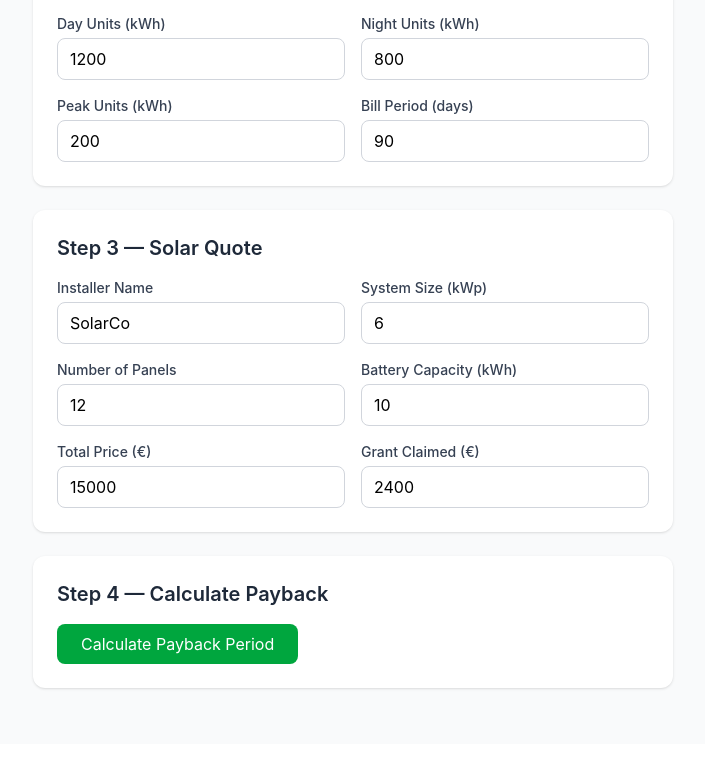
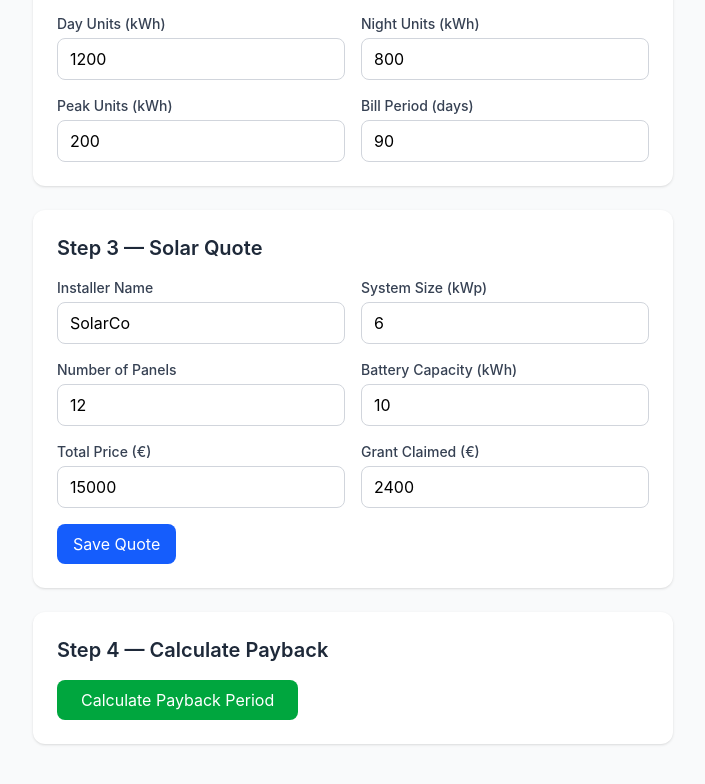
Before and after one commit to pooranc/solarsense, a React app in the folder frontend/: page / in a window 1280 px wide. Shown: the part 624-1408 px from the top of the page, without its empty margins (287-992 px from the left). Before the commit the page ends 1368 px from the top, so only its background shows below. Built offline with nearby package versions, Linux system fonts and the light colour scheme; the HTML template or start-up script is replaced by a standard one.

Commit message:
Add Save Quote button wired to database

```diff
--- a/frontend/src/App.jsx
+++ b/frontend/src/App.jsx
@@ -23,6 +23,8 @@ const [totalPrice, setTotalPrice] = useState('15000')
 const [grantAmountClaimed, setGrantAmountClaimed] = useState('2400')
 
 const [paybackResult, setPaybackResult] = useState(null)
+
+const [savedQuoteId, setSavedQuoteId] = useState(null)
 
 
 
@@ -59,6 +61,23 @@ const [paybackResult, setPaybackResult] = useState(null)
   })
   const data = await response.json()
   setPaybackResult(data)
+}
+
+const saveQuote = async () => {
+  const response = await fetch('http://localhost:8080/api/quotes', {
+    method: 'POST',
+    headers: { 'Content-Type': 'application/json' },
+    body: JSON.stringify({
+      installerName,
+      systemSizeKwp: parseFloat(systemSizeKwp),
+      numberOfPanels: parseInt(numberOfPanels),
+      batteryCapacityKwh: parseFloat(batteryCapacityKwh),
+      totalPrice: parseFloat(totalPrice),
+      grantAmountClaimed: parseFloat(grantAmountClaimed)
+    })
+  })
+  const data = await response.json()
+  setSavedQuoteId(data.id)
 }
 
   return (
@@ -140,6 +159,15 @@ const [paybackResult, setPaybackResult] = useState(null)
               </div>
             ))}
           </div>
+           <div className="mt-4 flex items-center gap-4">
+          <button onClick={saveQuote}
+            className="bg-blue-600 text-white px-4 py-2 rounded-lg hover:bg-blue-700">
+            Save Quote
+          </button>
+          {savedQuoteId && (
+            <p className="text-green-600 text-sm font-medium">✅ Quote saved (ID: {savedQuoteId})</p>
+          )}
+        </div>
         </div>
 
         {/* Section 4 */}
```
